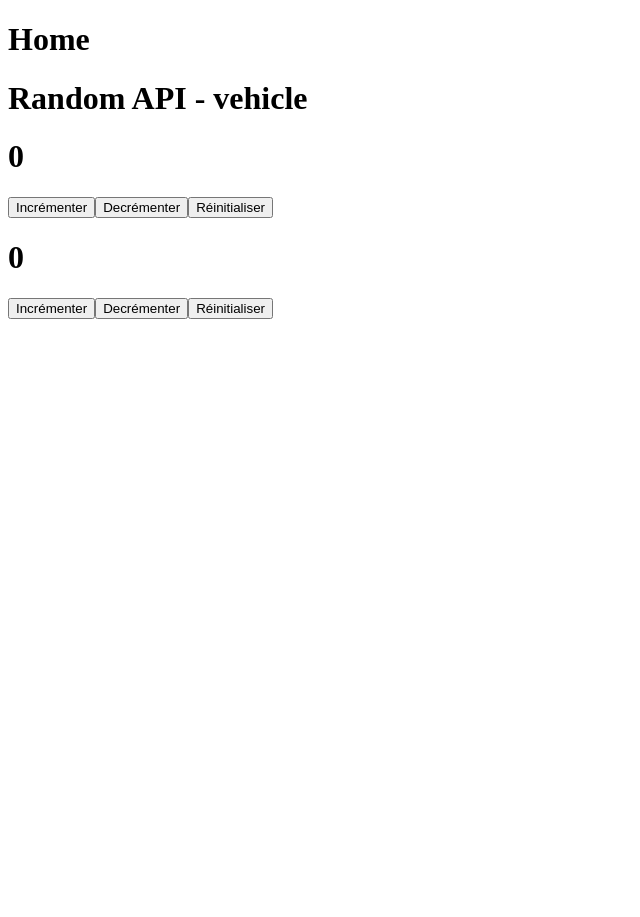
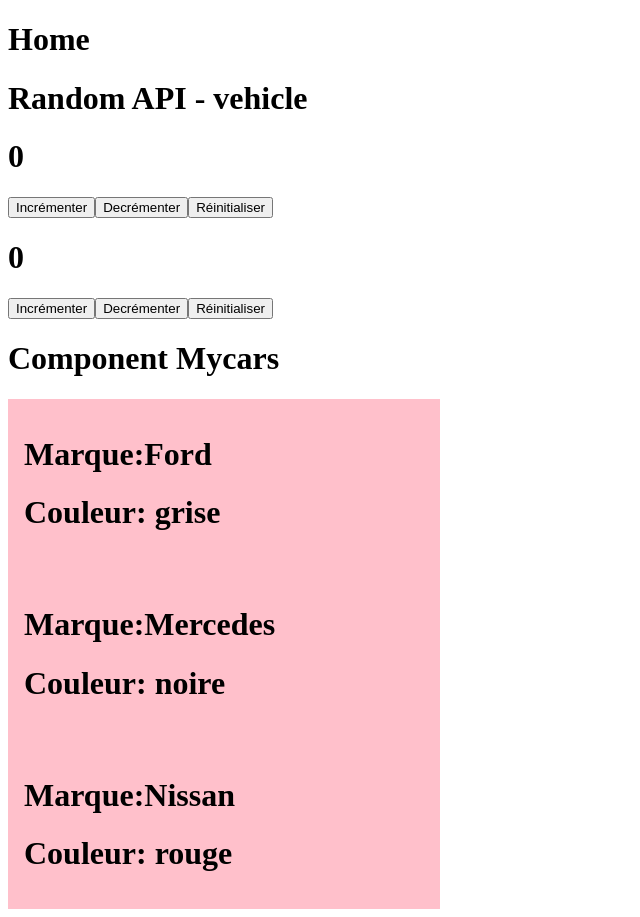
Before and after one commit to LAZA-GLORIA/Add_User_React, a React (Create React App) app: page / in a window 1280 px wide. Shown: the whole page, without its empty margins (0-640 px from the left). Before the commit the page ends 800 px from the top, so only its background shows below. Built offline with nearby package versions, Linux system fonts and the light colour scheme; no server answers.

Commit message:
{children}

```diff
--- /dev/null
+++ b/src/components/Cars.jsx
@@ -0,0 +1,12 @@
+import React from "react";
+
+export default function Car( { marque, couleur} ) {
+    console.log(marque);
+    return (
+        <div style={ {backgroundColor: "pink", width: "400px", padding:"1rem", alignItems: "center"} }>
+            <h1> Marque:{ marque } </h1>
+            <h1> Couleur: { couleur } </h1>
+
+        </div>
+    );
+}
--- /dev/null
+++ b/src/components/Mycars.jsx
@@ -0,0 +1,13 @@
+import React from "react";
+import Car from "./Cars";
+
+export default function Mycars() {
+    return (
+        <div>
+            <h1> Component Mycars</h1>
+            <Car marque="Ford" couleur="grise" />
+            <Car marque="Mercedes" couleur="noire" />
+            <Car marque="Nissan" couleur="rouge" />
+        </div>
+    );
+}
--- a/src/pages/Home.jsx
+++ b/src/pages/Home.jsx
@@ -1,6 +1,7 @@
 import React from "react";
 import RandomApi from "../components/RandomApi";
 import Count from "../components/Count"
+import Mycars from "../components/Mycars"
 
 const Home = () => {
   return (
@@ -8,6 +9,7 @@
       <h1>Home</h1>
       <RandomApi />
       <Count />
+      <Mycars />
     </div>
   );
 };
```
